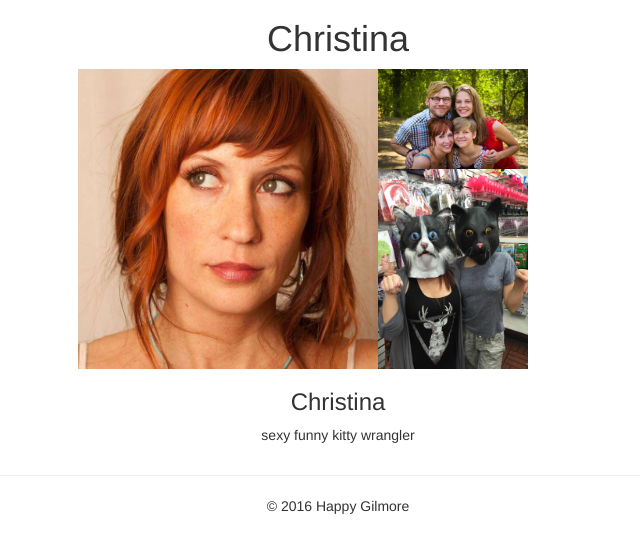
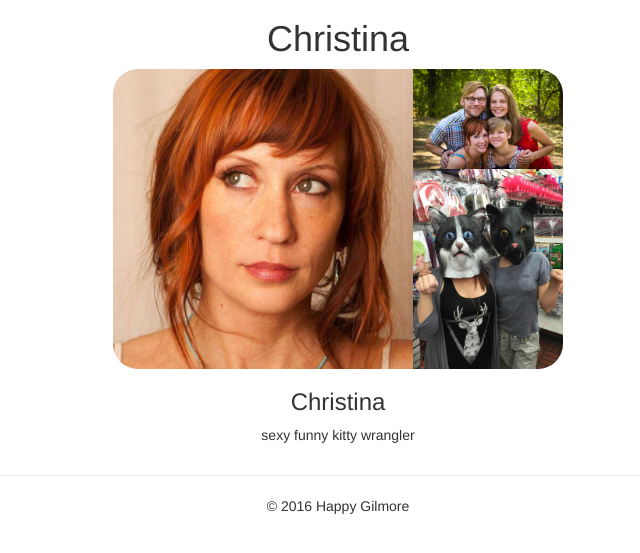
Before and after one commit to jsnbuchanan/matching, a Django app: page /profile in a window 1280 px wide. Shown: the part 51-604 px from the top of the page, without its empty margins (302-942 px from the left). Run offline with Django 3.2, Linux system fonts and the light colour scheme; some libraries are stand-ins or nearby versions.

Commit message:
rounding the corners on the profile image gallery.

```diff
--- a/match/static/css/base.css
+++ b/match/static/css/base.css
@@ -18,8 +18,9 @@ body {
     height:200px;
 }
 .images {
+    border-radius:25px;
     overflow: hidden;
-    width:520px;
+    width:450px;
     margin:0 auto;
 }
 .images img {
```
